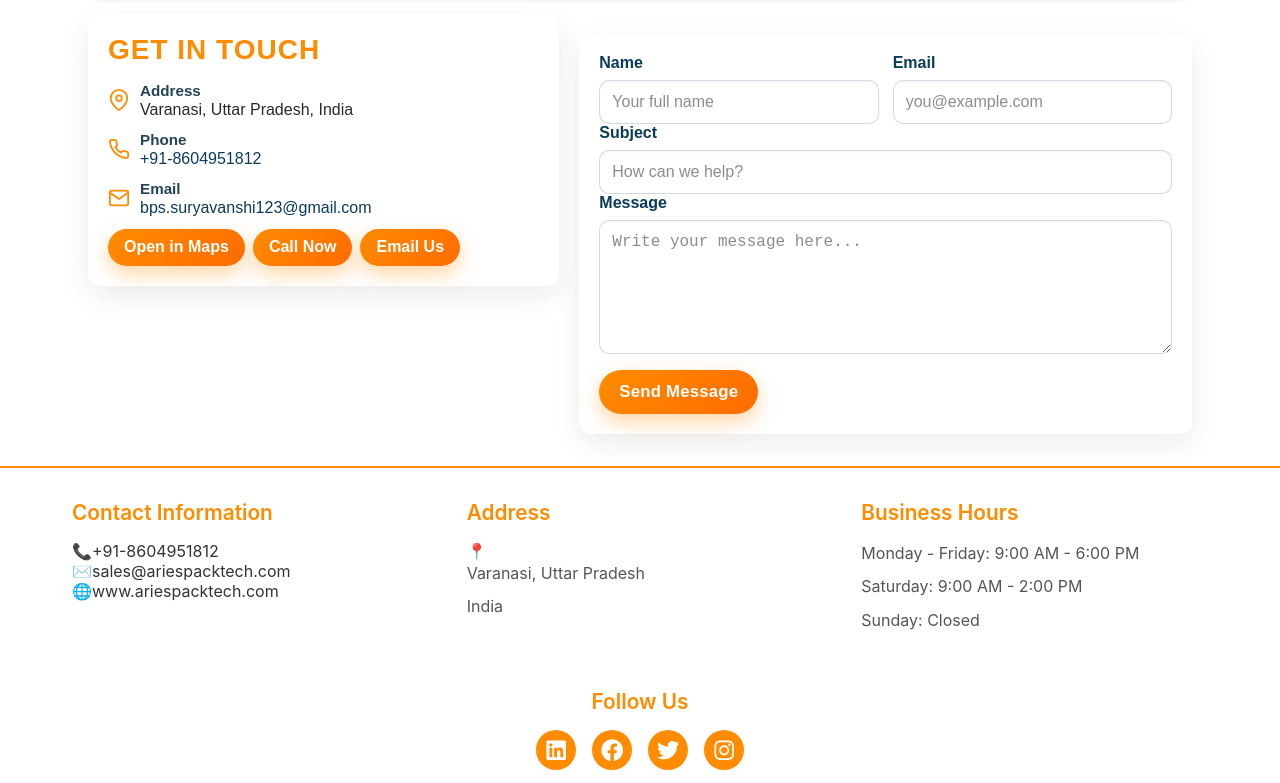
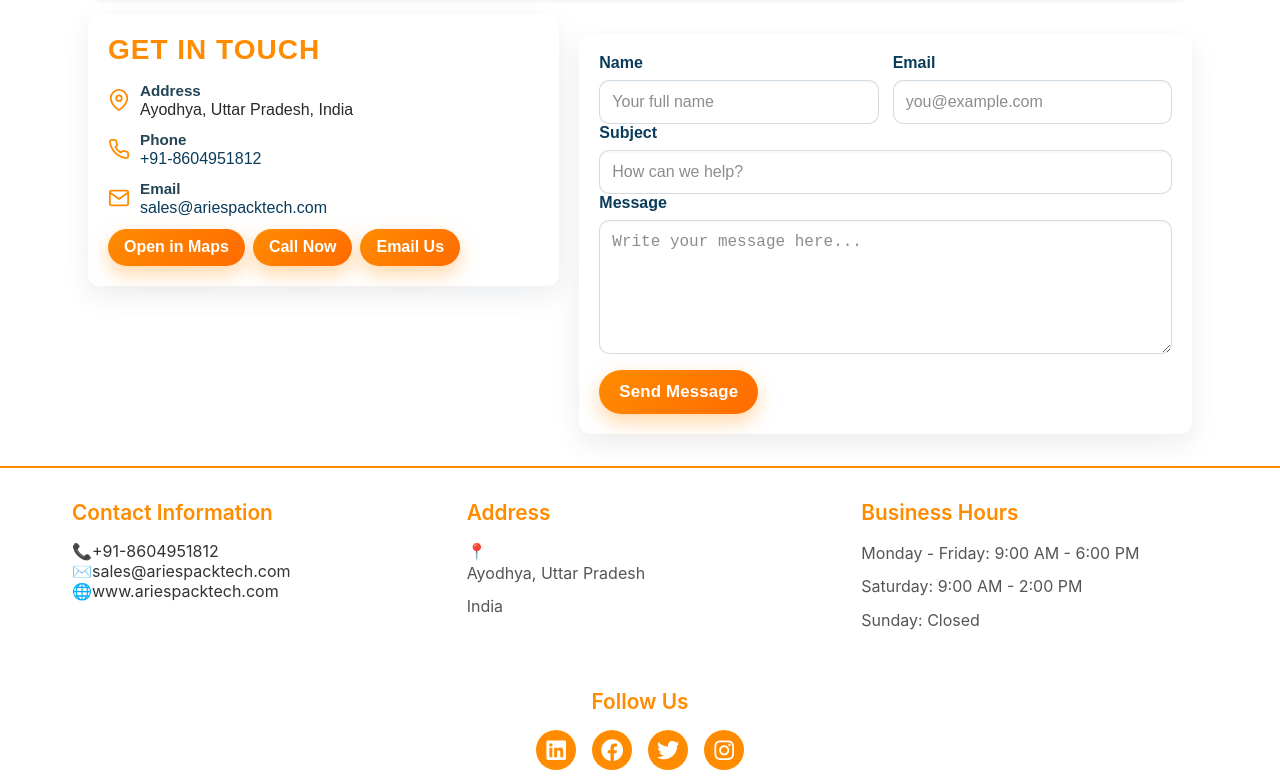
Before and after one commit to bhanupra7ap/factorySite, a React (Vite) app: page /contact in a window 1280 px wide. Shown: the part 610-1393 px from the top of the page. Built offline with nearby package versions, Linux system fonts and the light colour scheme.

Commit message:
changed: address and mail

```diff
--- a/src/components/Footer.tsx
+++ b/src/components/Footer.tsx
@@ -27,7 +27,7 @@
             <div className="address">
               <span className="contact-icon">📍</span>
               <div>
-                <p>Varanasi, Uttar Pradesh</p>
+                <p>Ayodhya, Uttar Pradesh</p>
                 <p>India</p>
               </div>
             </div>
```
Also changed, not shown: 1 other file (tests, documents, lock files or other folders).
